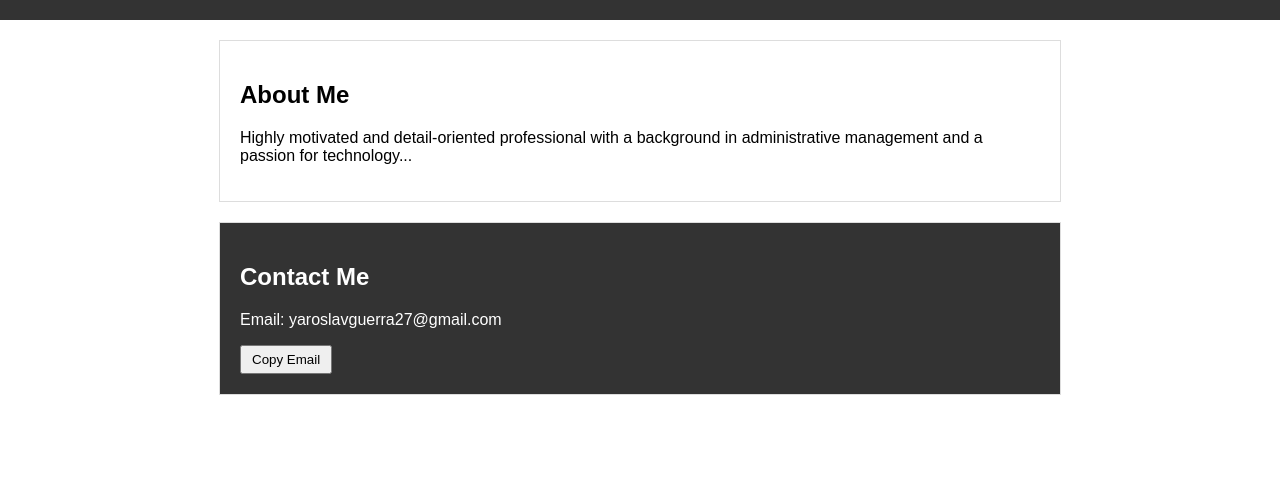
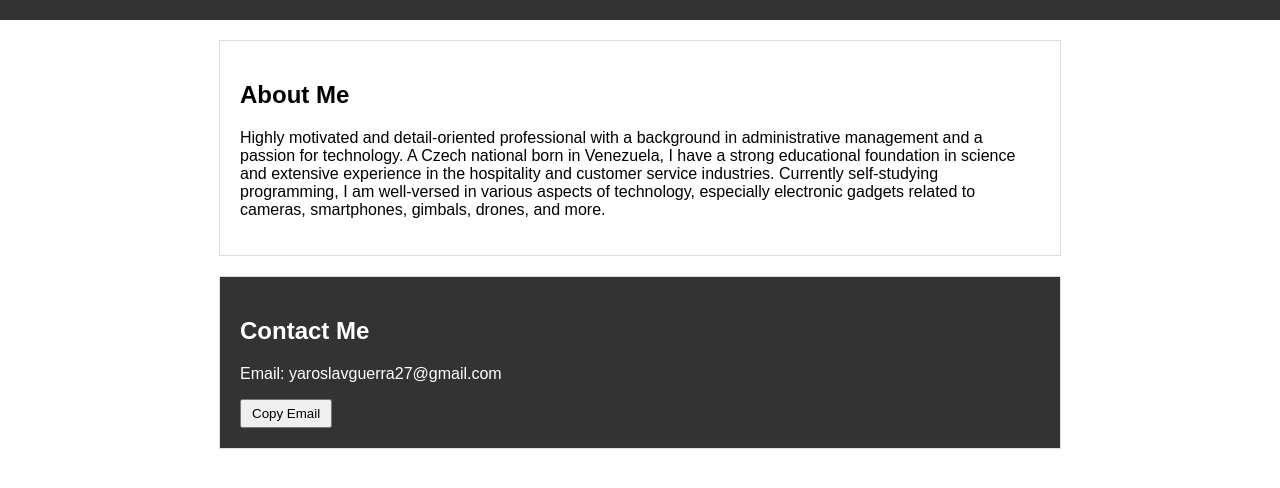
Before and after one commit to YaroslavG27/HTML-CSS-portfolio, a plain HTML site: page index.html in a window 1280 px wide. Shown: the part 188-676 px from the top of the page. Drawn offline with Linux system fonts and the light colour scheme.

Commit message:
Update the About Me

```diff
--- a/index.html
+++ b/index.html
@@ -16,7 +16,7 @@
 
     <section class="about-me">
         <h2>About Me</h2>
-        <p>Highly motivated and detail-oriented professional with a background in administrative management and a passion for technology...</p>
+        <p>Highly motivated and detail-oriented professional with a background in administrative management and a passion for technology. A Czech national born in Venezuela, I have a strong educational foundation in science and extensive experience in the hospitality and customer service industries. Currently self-studying programming, I am well-versed in various aspects of technology, especially electronic gadgets related to cameras, smartphones, gimbals, drones, and more.</p>
     </section>
 
     <section class="contact">
```
